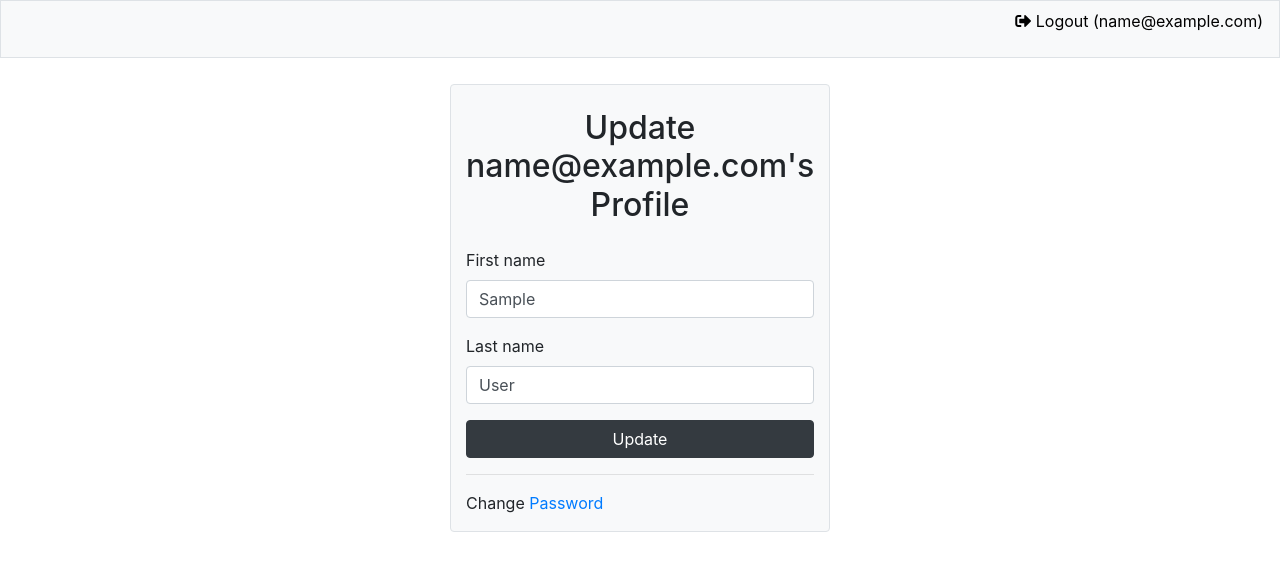
After one commit to areeves9/django-batch, a Django app: page /accounts/profile/1/update/ in a window 1280 px wide. The commit adds this page. Shown: the top 571 px of the page. Run offline with Django 3.2, Linux system fonts and the light colour scheme; the visitor is signed in with stand-in values (Sample User, id 1); data comes from the database, SQL or seed files in the repository; some libraries are stand-ins or nearby versions.

Commit message:
profile update view, url, template, success_message

```diff
--- a/accounts/forms.py
+++ b/accounts/forms.py
@@ -7,6 +7,13 @@ from django.contrib.auth import get_user_model
 
 
 User = get_user_model()
+
+
+class UserProfileUpdateForm(forms.ModelForm):
+
+    class Meta:
+        model = User
+        fields = ('first_name', 'last_name',)
 
 
 class LoginForm(AuthenticationForm):
--- a/accounts/urls.py
+++ b/accounts/urls.py
@@ -15,4 +15,5 @@ urlpatterns = [
         ), name='logout'),
     path('register', views.RegistrationFormView.as_view(), name='register'),
     path('profile/<int:pk>/', views.UserProfileView.as_view(), name='profile'),
+    path('profile/<int:pk>/update/', views.UserProfileUpdateView.as_view(), name='profile_update'),
 ]
--- a/accounts/views.py
+++ b/accounts/views.py
@@ -9,7 +9,7 @@ from django.contrib.auth.mixins import LoginRequiredMixin, UserPassesTestMixin
 from django.views.generic.edit import CreateView, UpdateView
 from django.views.generic.detail import DetailView
 from django.urls import reverse_lazy
-from .forms import RegistrationForm
+from .forms import RegistrationForm, UserProfileUpdateForm
 
 User = get_user_model()
 
@@ -47,8 +47,12 @@ class UserProfileView(LoginRequiredMixin, DetailView):
     template_name = 'registration/profile.html'
 
 
-class UserProfileUpdateView(UserPassesTestMixin, UpdateView):
+class UserProfileUpdateView(SuccessMessageMixin, UserPassesTestMixin, UpdateView):
     model = User
+    context_object_name = 'user'
+    form_class = UserProfileUpdateForm
+    success_message = 'Profile Updated!'
+    template_name = 'registration/user_profile_update_form.html'
 
     def test_func(self):
-        return self.request.user.pk == self.object.pk
+        return self.request.user.pk == self.get_object().pk
--- a/templates/registration/profile.html
+++ b/templates/registration/profile.html
@@ -7,7 +7,10 @@
     <div class="row h-100 justify-content-center align-items-center">
         <div class="col-md-6 col-lg-4 col-10 bg-light border rounded">
             <h2 class="mt-4 mb-4 text-center">{{ user }} Profile {{ user.pk }}</h2>
-
+            <p>{{ user.first_name }} {{ user.last_name }}</p>
+            {% if request.user == user %}
+            <a class="d-block text-center" href="{% url 'accounts:profile_update' user.pk %}">Update Profile</a>
+            {% endif %}
         </div>
     </div>
 </div>
--- /dev/null
+++ b/templates/registration/user_profile_update_form.html
@@ -0,0 +1,26 @@
+{% extends "base.html" %}
+{% load crispy_forms_tags %}
+
+{% block content %}
+
+<div style="height: 500px;" class="container">
+    <div class="row h-100 justify-content-center align-items-center">
+        <div class="col-md-6 col-lg-4 col-10 bg-light border rounded">
+            <h2 class="mt-4 mb-4 text-center">Update {{ user }}'s Profile</h2>
+            <form action="{% url 'accounts:profile_update' request.user.pk %}" method="post">
+                {% csrf_token %}
+                {{ form|crispy }}
+                <button class="mx-auto btn btn-block btn-dark"
+                    type="submit">
+                    Update
+                </button>
+            </form>
+            <hr/>
+            <p class="mt-1">
+                Change <a href="">Password</a>
+            </p>
+        </div>
+    </div>
+</div>
+
+{% endblock %}
```
